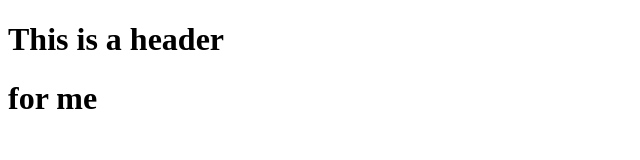
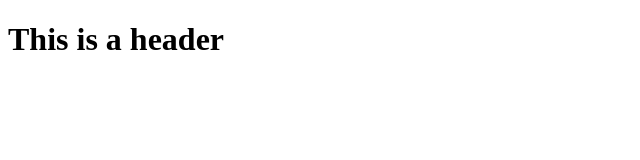
Before and after one commit to bmisrah/git-test, a website: page index.html in a window 1280 px wide. Shown: the whole page, without its empty margins (0-640 px from the left). Drawn offline with Linux system fonts and the light colour scheme.

Commit message:
using npm

```diff
--- a/index.html
+++ b/index.html
@@ -3,6 +3,6 @@
 
 <body>
     <h1>This is a header</h1>
-    <h1>for me</h1>
+
 </body>
 </html>
```
Also changed, not shown: package.json (added, +25 -0 lines), 2 other files.
